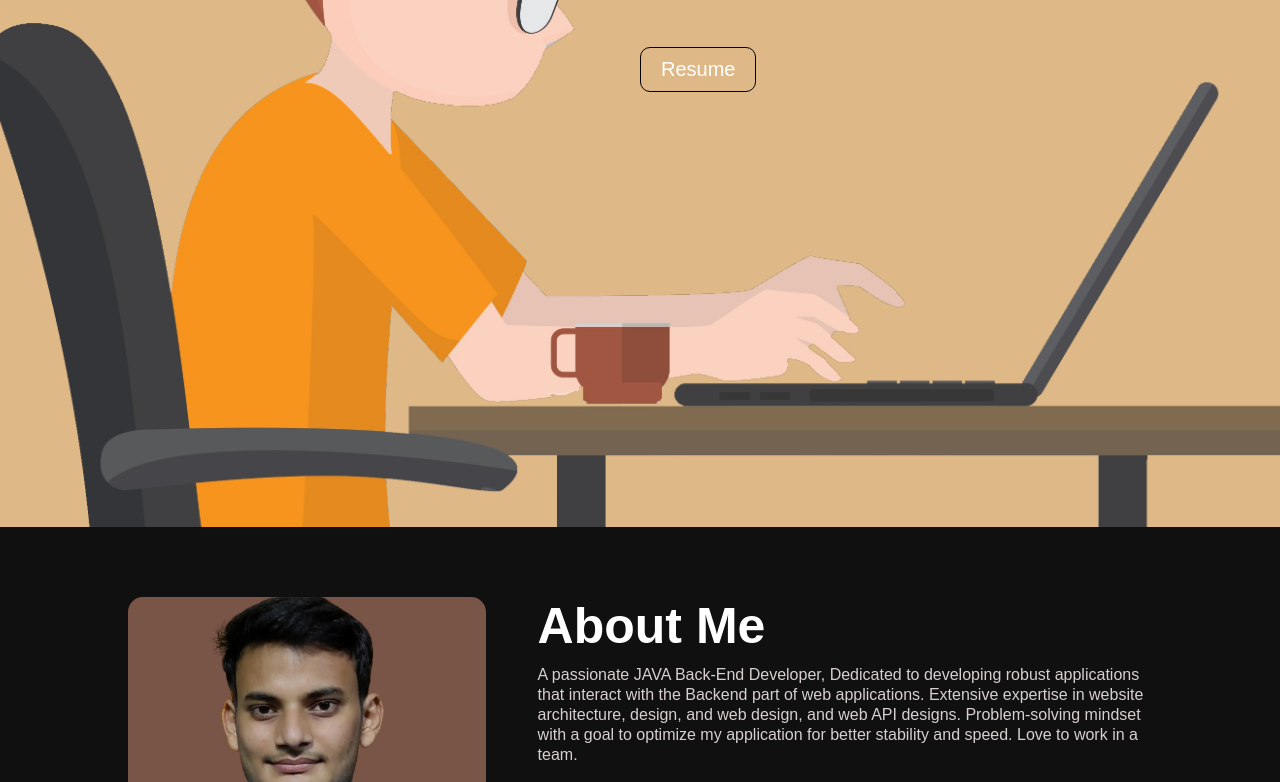
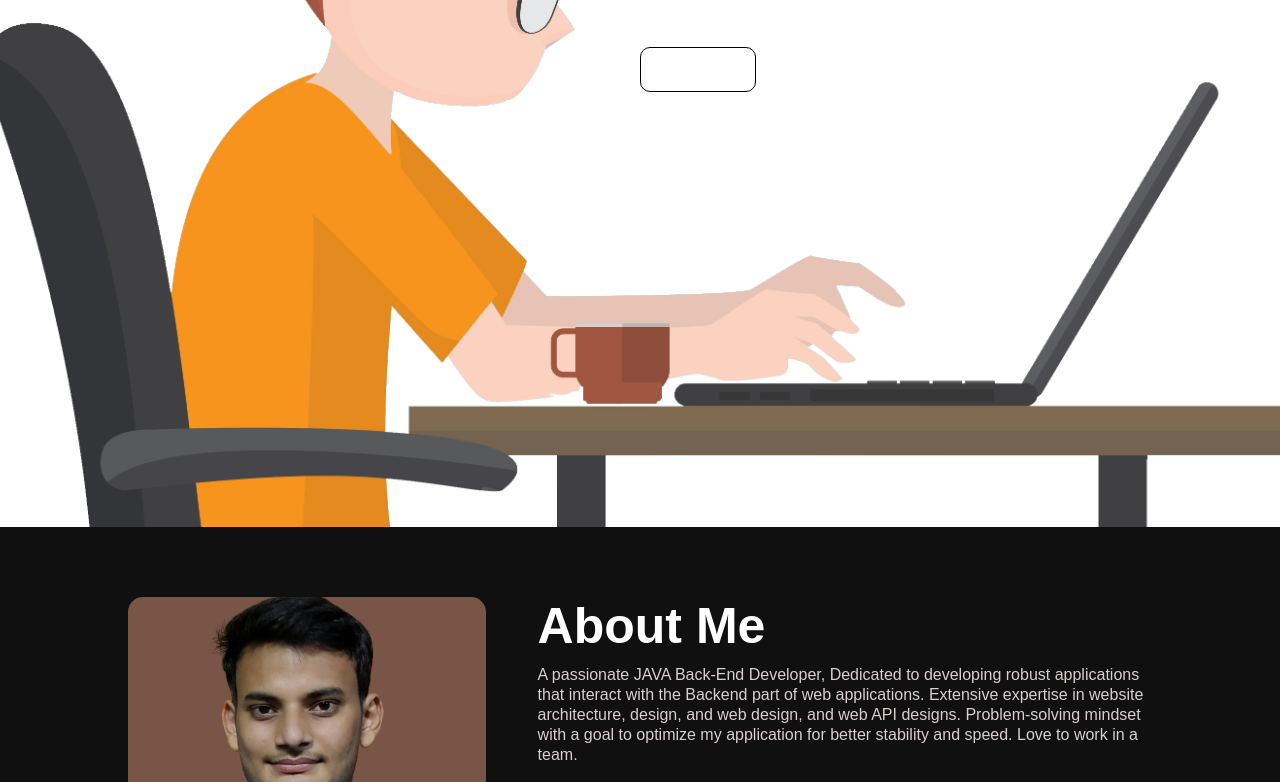
Before and after one commit to biswarup-bhunia/Biswarup-Bhunia.github.io, a plain HTML site: page index.html in a window 1280 px wide. Shown: the part 334-1116 px from the top of the page. Drawn offline with Linux system fonts and the light colour scheme; a script that the page names is missing.

Commit message:
Some Changes

```diff
--- a/index.css
+++ b/index.css
@@ -6,7 +6,6 @@
 }
 html{
     scroll-behavior: smooth;
-    background-color: burlywood;
 }
 body{
     color: white;
```
